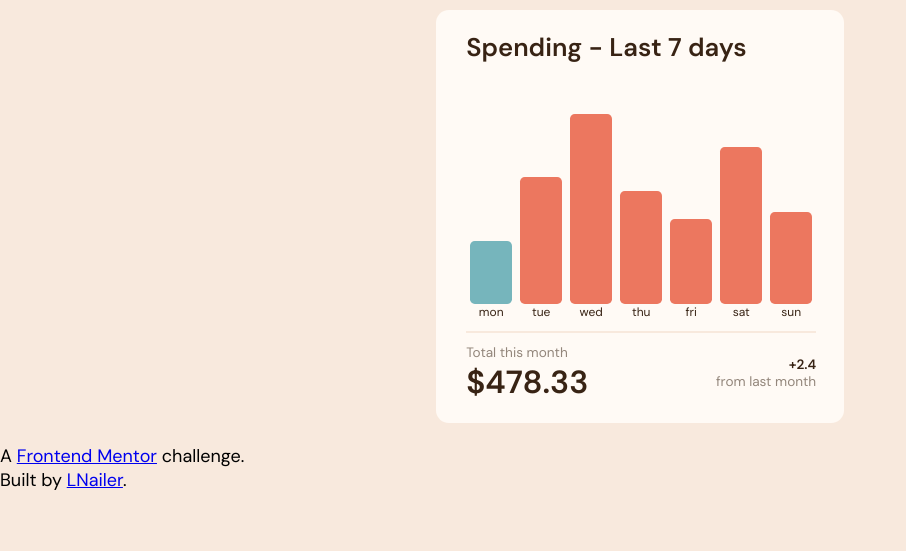
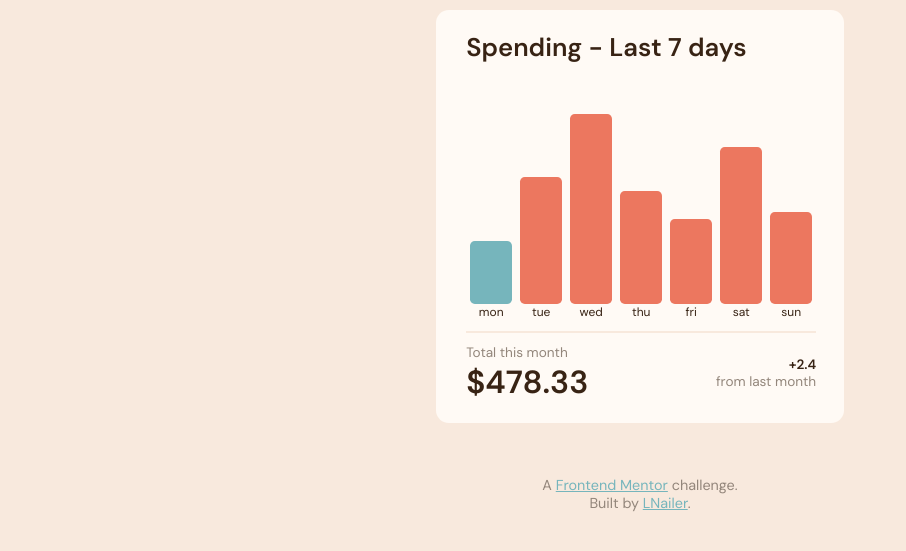
Before and after one commit to LNailer/FEM-expenses-component, a plain HTML site: page index.html in a window 1280 px wide. Shown: the part 155-706 px from the top of the page, without its empty margins (0-906 px from the left). Drawn offline with Linux system fonts and the light colour scheme.

Commit message:
Update styles.css - added styles for acknowledgement that sits below component.

```diff
--- a/styles.css
+++ b/styles.css
@@ -44,6 +44,17 @@ body {
   background-color: var(--page-bg-cream);
 }
 
+.acknowledgement {
+  margin: auto;
+  margin-top: 2rem;
+  width: 450px;
+  text-align: center;
+  font-size: .9rem;
+  color: var(--text-medium-brown);
+}
+.acknowledgement a{
+  color: var(--today-cyan);
+}
 .expenses-component {
   margin: auto;
   margin-top: 2rem;
```
